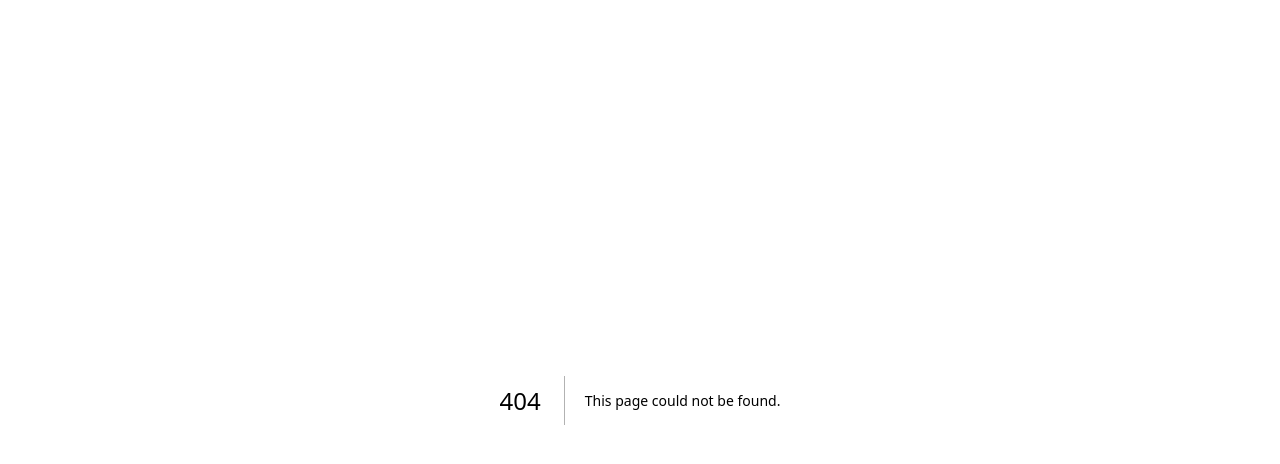
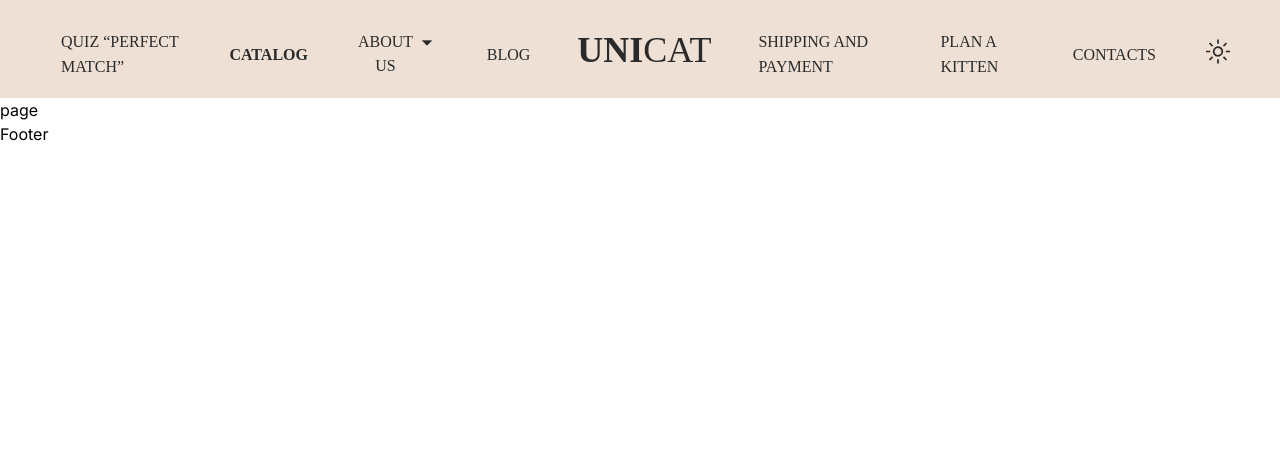
Before and after one commit to B1ackBoron/UniCat, a Next.js app: page /catalog in a window 1280 px wide. Before the commit this address had no page. Shown: the top 464 px of the page. Built offline with nearby package versions, Linux system fonts and the light colour scheme.

Commit message:
added next-themes and darkMode

```diff
--- a/package.json
+++ b/package.json
@@ -11,6 +11,7 @@
   "dependencies": {
     "axios": "^1.5.1",
     "next": "13.5.6",
+    "next-themes": "^0.2.1",
     "react": "^18",
     "react-dom": "^18"
   },
--- /dev/null
+++ b/src/app/(primary)/catalog/page.tsx
@@ -0,0 +1,5 @@
+type Props = {};
+const page = (props: Props) => {
+  return <div>page</div>;
+};
+export default page;
--- a/src/app/(primary)/layout.tsx
+++ b/src/app/(primary)/layout.tsx
@@ -1,6 +1,7 @@
 import React, { ReactNode } from "react";
 import Footer from "../../components/Footer";
 import Header from "../../components/Header";
+import Providers from "../Providers";
 
 interface MainLayoutProps {
   children: ReactNode;
@@ -10,10 +11,12 @@ const MainLayout: React.FC<MainLayoutProps> = ({ children }) => {
   return (
     <div className="flex flex-col min-h-screen">
       <div className="flex-grow">
-        <Header />
-        <main>{children}</main>
+        <Providers>
+          <Header />
+          <main>{children}</main>
+          <Footer />
+        </Providers>
       </div>
-      <Footer />
     </div>
   );
 };
--- /dev/null
+++ b/src/app/Providers.tsx
@@ -0,0 +1,18 @@
+"use client";
+
+import { ReactNode, useEffect, useState } from "react";
+import { ThemeProvider } from "next-themes";
+
+type Props = { children: ReactNode };
+const Providers = ({ children }: Props) => {
+  const [mounted, setMounted] = useState(false);
+  useEffect(() => {
+    setMounted(true);
+  }, []);
+
+  if (!mounted) {
+    return null;
+  }
+  return <ThemeProvider attribute="class">{children}</ThemeProvider>;
+};
+export default Providers;
--- a/src/app/globals.css
+++ b/src/app/globals.css
@@ -1,27 +1,3 @@
 @tailwind base;
 @tailwind components;
 @tailwind utilities;
-
-:root {
-  --foreground-rgb: 0, 0, 0;
-  --background-start-rgb: 214, 219, 220;
-  --background-end-rgb: 255, 255, 255;
-}
-
-@media (prefers-color-scheme: dark) {
-  :root {
-    --foreground-rgb: 255, 255, 255;
-    --background-start-rgb: 0, 0, 0;
-    --background-end-rgb: 0, 0, 0;
-  }
-}
-
-body {
-  color: rgb(var(--foreground-rgb));
-  background: linear-gradient(
-      to bottom,
-      transparent,
-      rgb(var(--background-end-rgb))
-    )
-    rgb(var(--background-start-rgb));
-}
--- a/src/components/AboutUs.tsx
+++ b/src/components/AboutUs.tsx
@@ -1,6 +1,5 @@
 import Link from "next/link";
 import { usePathname } from "next/navigation";
-import { ReactNode } from "react";
 
 type Props = {};
 
@@ -12,17 +11,21 @@ const AboutUs = (props: Props) => {
     { label: `FAQ`, url: `/about-us/faq` },
   ];
   const pathname = usePathname();
-  return aboutUsItems.map(({ url, label }, index) => (
-    <Link key={index} href={url}>
-      <a
+  return (
+    <div className="absolute top-[98px]">
+      {aboutUsItems.map(({ url, label }, index) => (
+        <Link
+          key={index}
+          href={url}
           className={`hover:text-white ${
             url === pathname ? "text-white font-semibold" : "text-gray-500"
           }`}
         >
           {label}
-      </a>
         </Link>
-  ));
+      ))}
+    </div>
+  );
 };
 
 export default AboutUs;
--- a/src/components/Header.tsx
+++ b/src/components/Header.tsx
@@ -1,53 +1,114 @@
+"use client";
+import { useTheme } from "next-themes";
 import Link from "next/link";
+import { useEffect, useState } from "react";
+import { dropDownIcon, sunIcon } from "../icons/headerIcons";
+import AboutUs from "./AboutUs";
 import HeaderNavLink from "./HeaderNavLink";
 
 type Props = {};
 const Header = (props: Props) => {
+  const [isClicked, setIsClicked] = useState(false);
+  const handleClick = () => {
+    setIsClicked((prevState) => !prevState);
+  };
+
+  const [mounted, setMounted] = useState(false);
+  const { theme, setTheme } = useTheme();
+
+  useEffect(() => {
+    setMounted(true);
+  }, []);
+
+  if (!mounted) {
+    return null;
+  }
   return (
-    <header className="h-[98px] bg-bgColor w-auto">
+    <>
+      <header className="h-[98px] bg-bgLightColor dark:bg-bgDarkColor w-auto">
         <nav>
           <div className="pt-[29px] pr-[50px] pb-[28px] pl-[61px] gap-[47px] flex justify-center">
             <ul className="flex items-center gap-[50px]">
-            <li className="text-[white] uppercase text-center font-zilla text-base not-italic font-normal">
-              <HeaderNavLink href="/quiz">Quiz “perfect match”</HeaderNavLink>
+              <li>
+                <HeaderNavLink
+                  className="text-textLightMode dark:text-[white]  uppercase text-center font-zilla text-base not-italic font-normal"
+                  href="/quiz"
+                >
+                  Quiz “perfect match”
+                </HeaderNavLink>
               </li>
-            <li className="text-[white] uppercase text-center font-zilla text-base not-italic font-normal">
-              <HeaderNavLink href="/catalog">Catalog</HeaderNavLink>
+              <li>
+                <HeaderNavLink
+                  className="text-textLightMode dark:text-[white]  uppercase text-center font-zilla text-base not-italic font-normal"
+                  href="/catalog"
+                >
+                  Catalog
+                </HeaderNavLink>
               </li>
-            <li className="text-[white] uppercase text-center font-zilla text-base not-italic font-normal">
-              <button className="uppercase">About Us</button>
+              <li className="text-textLightMode dark:text-[white] uppercase text-center font-zilla text-base not-italic font-normal">
+                <button
+                  className="uppercase flex flex-row"
+                  onClick={handleClick}
+                >
+                  About Us
+                  <span className="w-6 h-6 pl-[2px]">{dropDownIcon}</span>
+                </button>
               </li>
-            <li className="text-[white] uppercase text-center font-zilla text-base not-italic font-normal">
-              <HeaderNavLink href="/blog">blog</HeaderNavLink>
+              <li>
+                <HeaderNavLink
+                  className="text-textLightMode dark:text-[white]  uppercase text-center font-zilla text-base not-italic font-normal"
+                  href="/blog"
+                >
+                  blog
+                </HeaderNavLink>
               </li>
             </ul>
             <Link href="/">
-            <span className="text-[white] text-center text-4xl not-italic font-bold font-ubuntu leading-[normal] uppercase">
+              <span className="text-textLightMode dark:text-[white] text-center text-4xl not-italic font-bold font-ubuntu leading-[normal] uppercase">
                 UNI
               </span>
-            <span className="text-[white] text-center text-4xl not-italic font-light font-ubuntu leading-[normal] uppercase">
+              <span className="text-textLightMode dark:text-[white] text-center text-4xl not-italic font-light font-ubuntu leading-[normal] uppercase">
                 CAT
               </span>
             </Link>
             <ul className="flex items-center gap-[50px]">
-            <li className="text-[white] uppercase text-center font-zilla text-base not-italic font-normal">
-              <HeaderNavLink href="/shipping">
+              <li>
+                <HeaderNavLink
+                  className="text-textLightMode dark:text-[white]  uppercase text-center font-zilla text-base not-italic font-normal"
+                  href="/shipping"
+                >
                   shipping and payment
                 </HeaderNavLink>
               </li>
-            <li className="text-[white] uppercase text-center font-zilla text-base not-italic font-normal">
-              <HeaderNavLink href="/plan">plan a kitten</HeaderNavLink>
+              <li>
+                <HeaderNavLink
+                  className="text-textLightMode dark:text-[white]  uppercase text-center font-zilla text-base not-italic font-normal"
+                  href="/plan"
+                >
+                  plan a kitten
+                </HeaderNavLink>
               </li>
-            <li className="text-[white] uppercase text-center font-zilla text-base not-italic font-normal">
-              <HeaderNavLink href="/contacts">contacts</HeaderNavLink>
+              <li>
+                <HeaderNavLink
+                  className="text-textLightMode dark:text-[white]  uppercase text-center font-zilla text-base not-italic font-normal"
+                  href="/contacts"
+                >
+                  contacts
+                </HeaderNavLink>
               </li>
-            <li className="text-[white] uppercase text-center font-zilla text-base not-italic font-normal">
-              icon
+              <li className="text-textLightMode dark:text-[white] text-center">
+                <button
+                  onClick={() => setTheme(theme === "light" ? "dark" : "light")}
+                >
+                  {sunIcon}
+                </button>
               </li>
             </ul>
           </div>
         </nav>
       </header>
+      {isClicked ? <AboutUs /> : null}
+    </>
   );
 };
 export default Header;
--- a/src/components/HeaderNavLink.tsx
+++ b/src/components/HeaderNavLink.tsx
@@ -7,15 +7,16 @@ import { ReactNode } from "react";
 type Props = {
   children: ReactNode;
   href: string;
+  className: string;
 };
 
-const HeaderNavLink = ({ children, href }: Props) => {
+const HeaderNavLink = ({ children, href, className }: Props) => {
   const pathname = usePathname();
   const active = href === pathname;
   return (
     <Link
       href={href}
-      className={`hover: text-[white] ${
+      className={`${className} ${
         active ? "text-[white] font-semibold" : "text-gray-500"
       }`}
     >
--- /dev/null
+++ b/src/icons/headerIcons.tsx
@@ -0,0 +1,27 @@
+export const sunIcon = (
+  <svg
+    width="24"
+    height="25"
+    viewBox="0 0 24 25"
+    fill="none"
+    xmlns="http://www.w3.org/2000/svg"
+  >
+    <path
+      d="M12 9.07143C12.6781 9.07143 13.341 9.27251 13.9048 9.64925C14.4686 10.026 14.9081 10.5615 15.1676 11.1879C15.4271 11.8144 15.495 12.5038 15.3627 13.1689C15.2304 13.834 14.9039 14.4449 14.4244 14.9244C13.9449 15.4039 13.334 15.7304 12.6689 15.8627C12.0038 15.995 11.3144 15.9271 10.6879 15.6676C10.0615 15.4081 9.52598 14.9686 9.14925 14.4048C8.77251 13.841 8.57143 13.1781 8.57143 12.5C8.57256 11.591 8.93415 10.7196 9.57689 10.0769C10.2196 9.43415 11.091 9.07256 12 9.07143ZM12 7.35714C10.9828 7.35714 9.98852 7.65877 9.14278 8.22387C8.29704 8.78897 7.63787 9.59218 7.24862 10.5319C6.85937 11.4716 6.75752 12.5057 6.95596 13.5033C7.1544 14.5009 7.64421 15.4173 8.36345 16.1365C9.08269 16.8558 9.99906 17.3456 10.9967 17.544C11.9943 17.7425 13.0284 17.6406 13.9681 17.2514C14.9078 16.8621 15.711 16.203 16.2761 15.3572C16.8412 14.5115 17.1429 13.5172 17.1429 12.5C17.1429 11.136 16.601 9.82792 15.6365 8.86345C14.6721 7.89898 13.364 7.35714 12 7.35714ZM2.90914 4.62114L4.12286 3.40914L7.12714 6.41429L5.91429 7.62629L2.90914 4.62114ZM0 11.6429H4.28571V13.3571H0V11.6429ZM2.90914 20.3797L5.91429 17.3746L7.12629 18.5866L4.122 21.5917L2.90914 20.3797ZM11.1429 20.2143H12.8571V24.5H11.1429V20.2143ZM16.8746 18.5857L18.0866 17.3737L21.0917 20.3789L19.8797 21.5909L16.8746 18.5857ZM19.7143 11.6429H24V13.3571H19.7143V11.6429ZM16.8746 6.41343L19.8797 3.40829L21.0917 4.62029L18.0866 7.62543L16.8746 6.41343ZM11.1429 0.5H12.8571V4.78571H11.1429V0.5Z"
+      fill="currentColor"
+    />
+  </svg>
+);
+
+export const dropDownIcon = (
+  <svg
+    xmlns="http://www.w3.org/2000/svg"
+    width="24"
+    height="25"
+    viewBox="0 0 24 25"
+    fill="none"
+  >
+    <path d="M12 15.5L7 10.5H17L12 15.5Z" fill="#505D68" />
+    <path d="M12 15.5L7 10.5H17L12 15.5Z" fill="currentColor" />
+  </svg>
+);
--- a/tailwind.config.ts
+++ b/tailwind.config.ts
@@ -7,9 +7,12 @@ const config: Config = {
     "./src/components/**/*.{js,ts,jsx,tsx,mdx}",
     "./src/app/**/*.{js,ts,jsx,tsx,mdx}",
   ],
+  darkMode: "class",
   theme: {
     colors: {
-      bgColor: "#292929",
+      bgDarkColor: "#292929",
+      bgLightColor: "#EEE0D4",
+      textLightMode: "#2A2A2A",
       white: "#FFF",
     },
     fontFamily: {
```
Also changed, not shown: 1 other file (tests, documents, lock files or other folders). Lines whose indentation alone changed are shown as unchanged.
